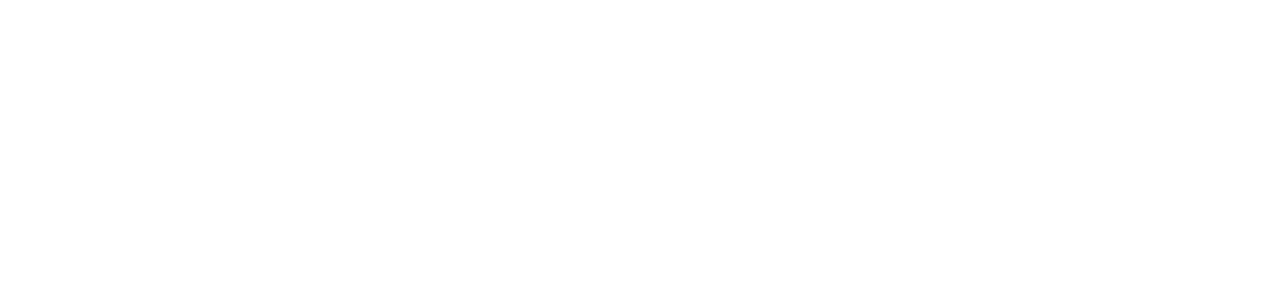
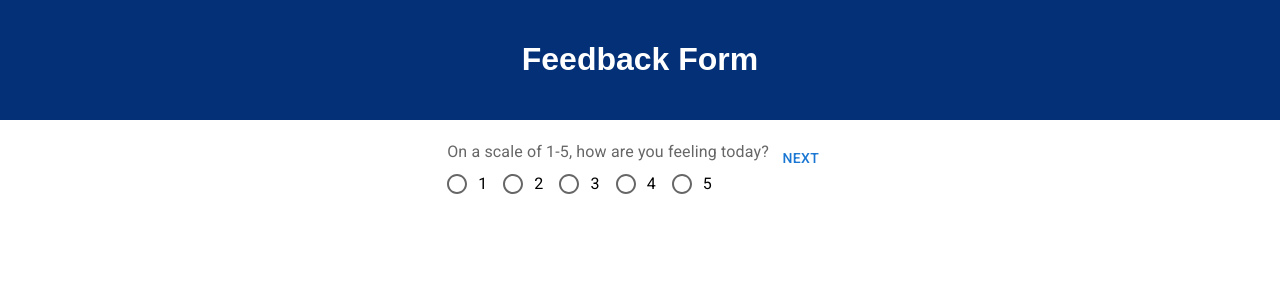
Before and after one commit to theo-jf/weekend-redux-feedback-loop, a React (Create React App) app: page /#/ in a window 1280 px wide. Both pictures are taken after a click on the button "LEAVE NEW FEEDBACK". Shown: the top 300 px of the page. Built offline with nearby package versions, Linux system fonts and the light colour scheme.

Commit message:
Feeling form component bugs fixed

```diff
--- a/src/components/App/App.jsx
+++ b/src/components/App/App.jsx
@@ -65,16 +65,16 @@
           <Header />
           <Submitted />
         </Route>
-        <Route exact path ="/feedback">
+        <Route path ="/feedback">
           <Feedback />
-          <Route path ="/api/feeling">
+          <Route exact path ="/feedback/api/feeling">
             <Feeling />
           </Route>
-          <Route path ="/api/understanding">
+          <Route exact path ="/api/understanding">
           </Route>
-          <Route path ="/api/support">
+          <Route exact path ="/api/support">
           </Route>
-          <Route path ="/api/comments">
+          <Route exact path ="/api/comments">
           </Route>
         </Route>
         <Route exact path ="/review">
--- a/src/components/Feeling/Feeling.jsx
+++ b/src/components/Feeling/Feeling.jsx
@@ -36,17 +36,11 @@
                     aria-labelledby="demo-row-radio-buttons-group-label"
                     name="row-radio-buttons-group"
                     >
-                    <FormControlLabel value="1" onChange={() => handleChange(e)} control={<Radio />} label="1" />
-                    <FormControlLabel value="2" onChange={() => handleChange(e)} control={<Radio />} label="2" />
-                    <FormControlLabel value="3" onChange={() => handleChange(e)} control={<Radio />} label="3" />
-                    <FormControlLabel value="4" onChange={() => handleChange(e)} control={<Radio />} label="4" />
-                    <FormControlLabel value="5" onChange={() => handleChange(e)} control={<Radio />} label="5" />
-                    <FormControlLabel
-                        value="disabled"
-                        disabled
-                        control={<Radio />}
-                        label="other"
-                    />
+                    <FormControlLabel value="1" onChange={handleChange} control={<Radio />} label="1" />
+                    <FormControlLabel value="2" onChange={handleChange} control={<Radio />} label="2" />
+                    <FormControlLabel value="3" onChange={handleChange} control={<Radio />} label="3" />
+                    <FormControlLabel value="4" onChange={handleChange} control={<Radio />} label="4" />
+                    <FormControlLabel value="5" onChange={handleChange} control={<Radio />} label="5" />
                     </RadioGroup>
             </FormControl>
             <Button onClick={toUnderstanding}>Next</Button>
```
